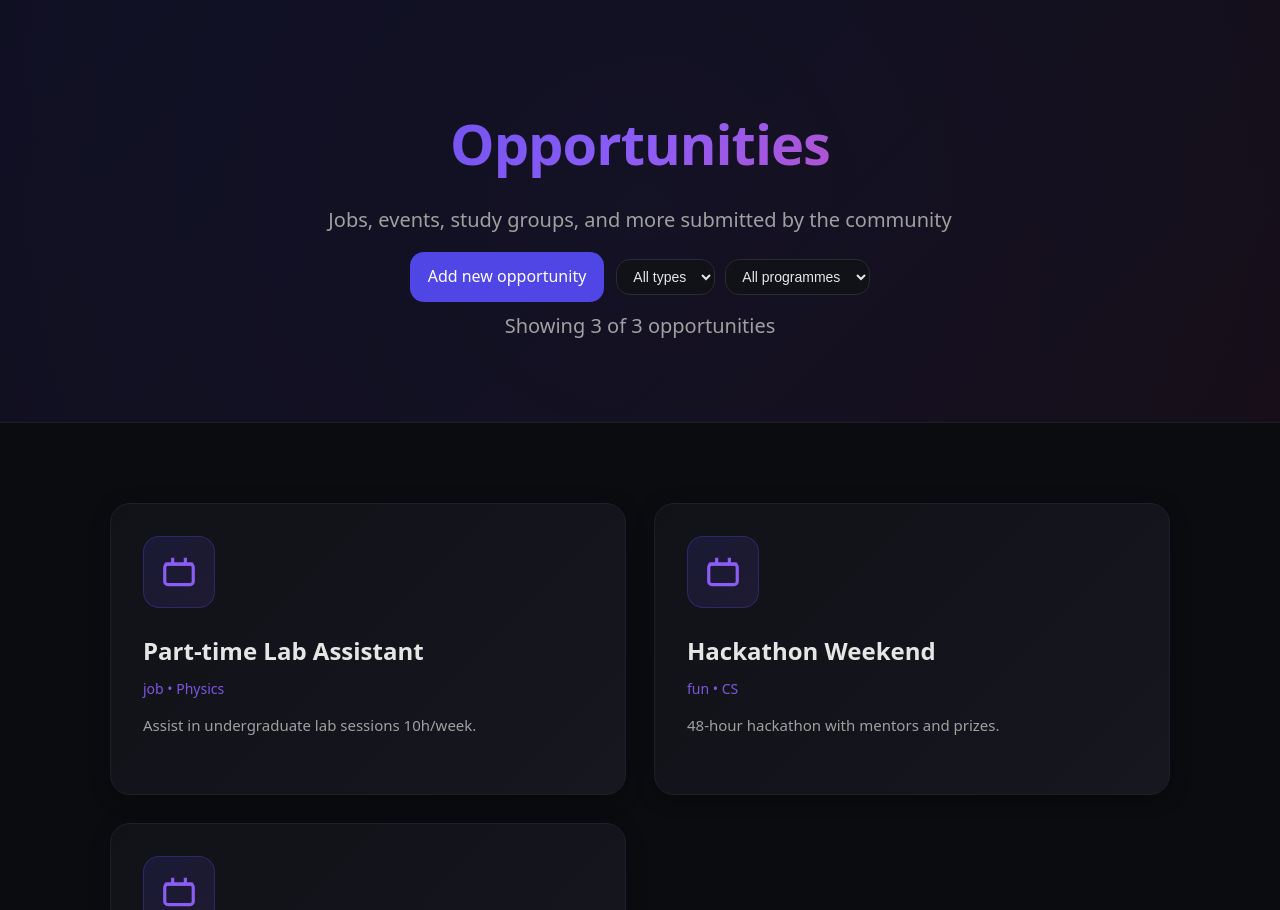
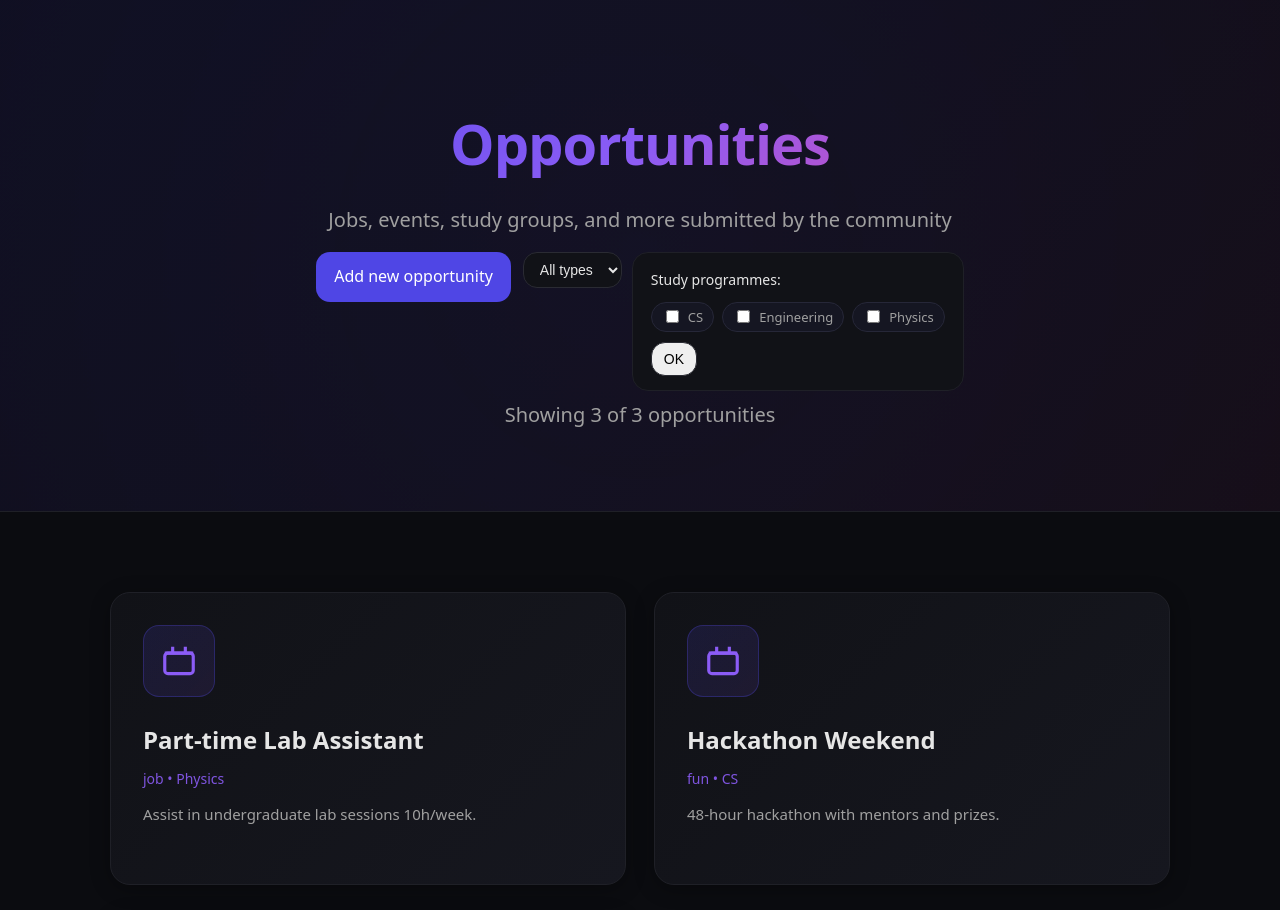
Before and after one commit to dolium/universe, a Flask app: page /opportunities in a window 1280 px wide. Shown: the part 86-996 px from the top of the page. Run offline with Flask 3, Linux system fonts and the light colour scheme.

Commit message:
Mulitple programmes selection in opportunities section

```diff
--- a/app.py
+++ b/app.py
@@ -78,9 +78,8 @@ def create_app(config_name: str = None) -> Flask:
 
     @application.route('/opportunities')
     def opportunities():
-        """
-        Render the opportunities page with filtering capabilities.
-        Supports filtering by type and programme from query parameters.
+        """Render the opportunities page with filtering capabilities.
+        Supports filtering by type and multiple programmes from query parameters.
         """
         all_opportunities = sheets_service.get_opportunities()
 
@@ -90,13 +89,14 @@ def create_app(config_name: str = None) -> Flask:
 
         # Get filter parameters from request
         selected_type = request.args.get('type', '').strip()
-        selected_programme = request.args.get('programme', '').strip()
+        selected_programmes = request.args.getlist('programme')
+        selected_programmes_norm = {p.strip().lower() for p in selected_programmes if p.strip()}
 
         # Apply filters
         filtered_opportunities = _filter_opportunities(
             all_opportunities,
             selected_type,
-            selected_programme
+            selected_programmes_norm
         )
 
         template_context = get_common_template_context()
@@ -106,7 +106,7 @@ def create_app(config_name: str = None) -> Flask:
             'filters_types': available_types,
             'filters_programmes': available_programmes,
             'selected_type': selected_type,
-            'selected_programme': selected_programme,
+            'selected_programmes': list(selected_programmes_norm),
             'total_count': len(all_opportunities)
         })
 
@@ -133,19 +133,9 @@ def create_app(config_name: str = None) -> Flask:
     def _filter_opportunities(
         opportunities: List[Dict],
         filter_type: str,
-        filter_programme: str
+        filter_programmes: set
     ) -> List[Dict]:
-        """
-        Filter opportunities by type and/or programme.
-
-        Args:
-            opportunities: List of opportunity dictionaries
-            filter_type: Type filter (case-insensitive), empty string means no filter
-            filter_programme: Programme filter (case-insensitive), empty string means no filter
-
-        Returns:
-            List[Dict]: Filtered opportunities
-        """
+        """Filter opportunities by type and/or a set of programmes (case-insensitive)."""
         filtered = opportunities
 
         if filter_type:
@@ -154,10 +144,10 @@ def create_app(config_name: str = None) -> Flask:
                 if (opp.get('type') or '').strip().lower() == filter_type.lower()
             ]
 
-        if filter_programme:
+        if filter_programmes:
             filtered = [
                 opp for opp in filtered
-                if (opp.get('programme') or '').strip().lower() == filter_programme.lower()
+                if (opp.get('programme') or '').strip().lower() in filter_programmes
             ]
 
         return filtered
--- a/templates/opportunities.html
+++ b/templates/opportunities.html
@@ -7,25 +7,48 @@
   <div class="container">
     <h1>Opportunities</h1>
     <p>Jobs, events, study groups, and more submitted by the community</p>
-    <div style="margin-top:16px; display:flex; gap:12px; flex-wrap:wrap; align-items:center; justify-content:center;">
+    <div style="margin-top:16px; display:flex; flex-wrap:wrap; gap:12px; align-items:flex-start; justify-content:center;">
       {% if opportunities_form_url %}
         <a class="btn btn-primary" target="_blank" rel="noopener" href="{{ opportunities_form_url }}">Add new opportunity</a>
       {% endif %}
-      <form method="get" action="{{ url_for('opportunities') }}" style="display:flex; gap:10px; align-items:center;">
+
+      <form method="get" action="{{ url_for('opportunities') }}" style="display:flex; flex-wrap:wrap; gap:10px; align-items:flex-start; justify-content:center; max-width:900px;">
         <select name="type" onchange="this.form.submit()" class="btn small" style="background:var(--panel);border-color:#2a2b33;">
           <option value="">All types</option>
           {% for t in filters_types %}
             <option value="{{ t }}" {% if selected_type and selected_type|lower == t|lower %}selected{% endif %}>{{ t }}</option>
           {% endfor %}
         </select>
-        <select name="programme" onchange="this.form.submit()" class="btn small" style="background:var(--panel);border-color:#2a2b33;">
-          <option value="">All programmes</option>
-          {% for p in filters_programmes %}
-            <option value="{{ p }}" {% if selected_programme and selected_programme|lower == p|lower %}selected{% endif %}>{{ p }}</option>
-          {% endfor %}
-        </select>
-        {% if selected_type or selected_programme %}
-          <a class="btn small" href="{{ url_for('opportunities') }}">Reset</a>
+
+        {% if filters_programmes %}
+        <div class="course-filters" style="margin:0; min-width:260px;">
+          <div class="course-filters-header">
+            <span class="course-filters-label">Study programmes:</span>
+            {% if selected_programmes and selected_programmes|length < filters_programmes|length %}
+            <span class="course-filters-active">{{ selected_programmes|length }} selected</span>
+            {% endif %}
+          </div>
+          <div class="course-filters-grid">
+            {% for p in filters_programmes %}
+            {% set p_lower = p.lower() %}
+            <label class="course-filter-pill">
+              <input
+                type="checkbox"
+                name="programme"
+                value="{{ p }}"
+                {% if p_lower in selected_programmes %}checked{% endif %}
+              />
+              <span>{{ p }}</span>
+            </label>
+            {% endfor %}
+          </div>
+          <div class="course-filters-actions">
+            <button type="submit" class="btn small btn-ok-dark">OK</button>
+            {% if selected_type or selected_programmes %}
+            <a href="{{ url_for('opportunities') }}" class="btn small">Reset</a>
+            {% endif %}
+          </div>
+        </div>
         {% endif %}
       </form>
     </div>
```
